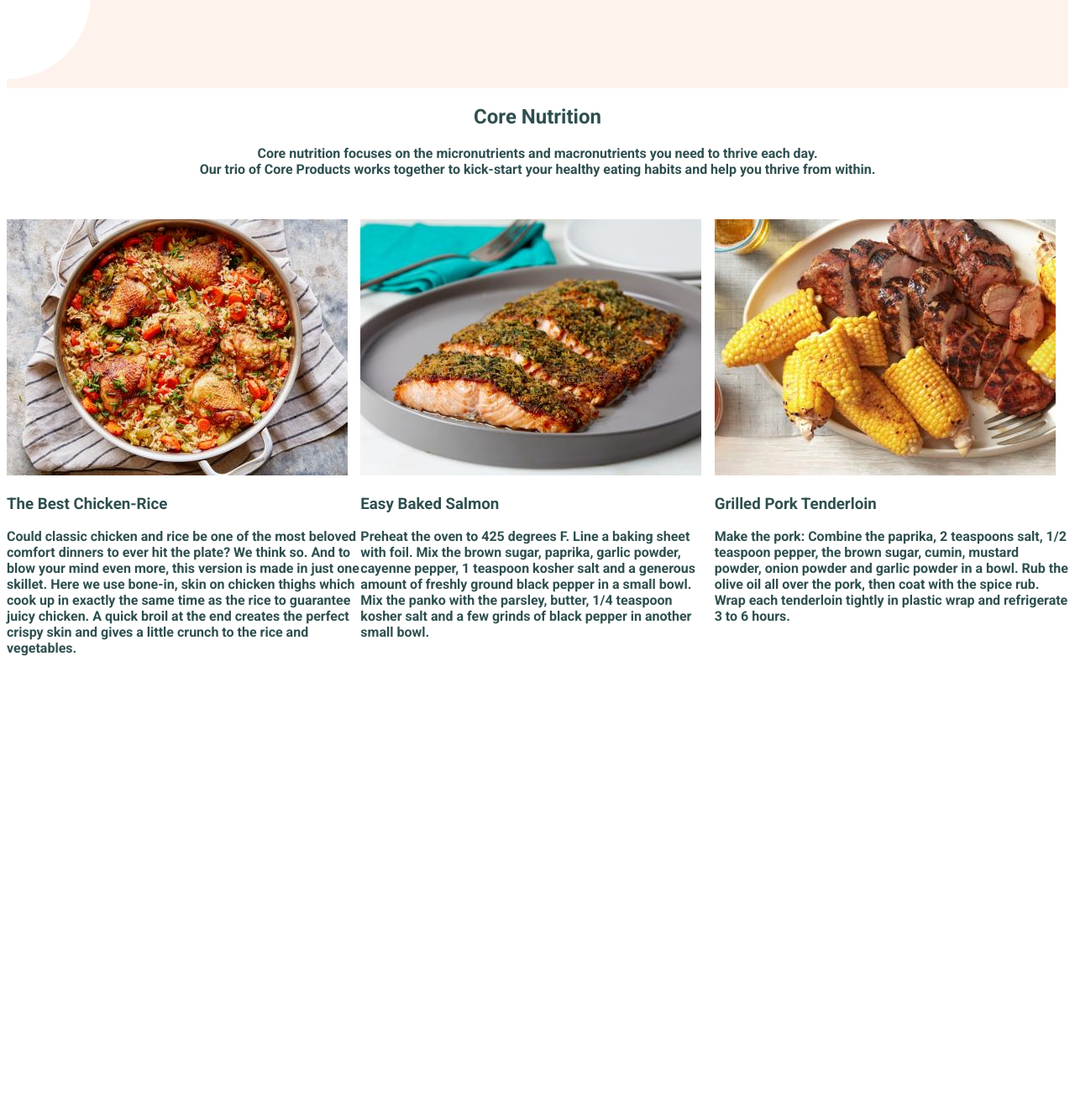
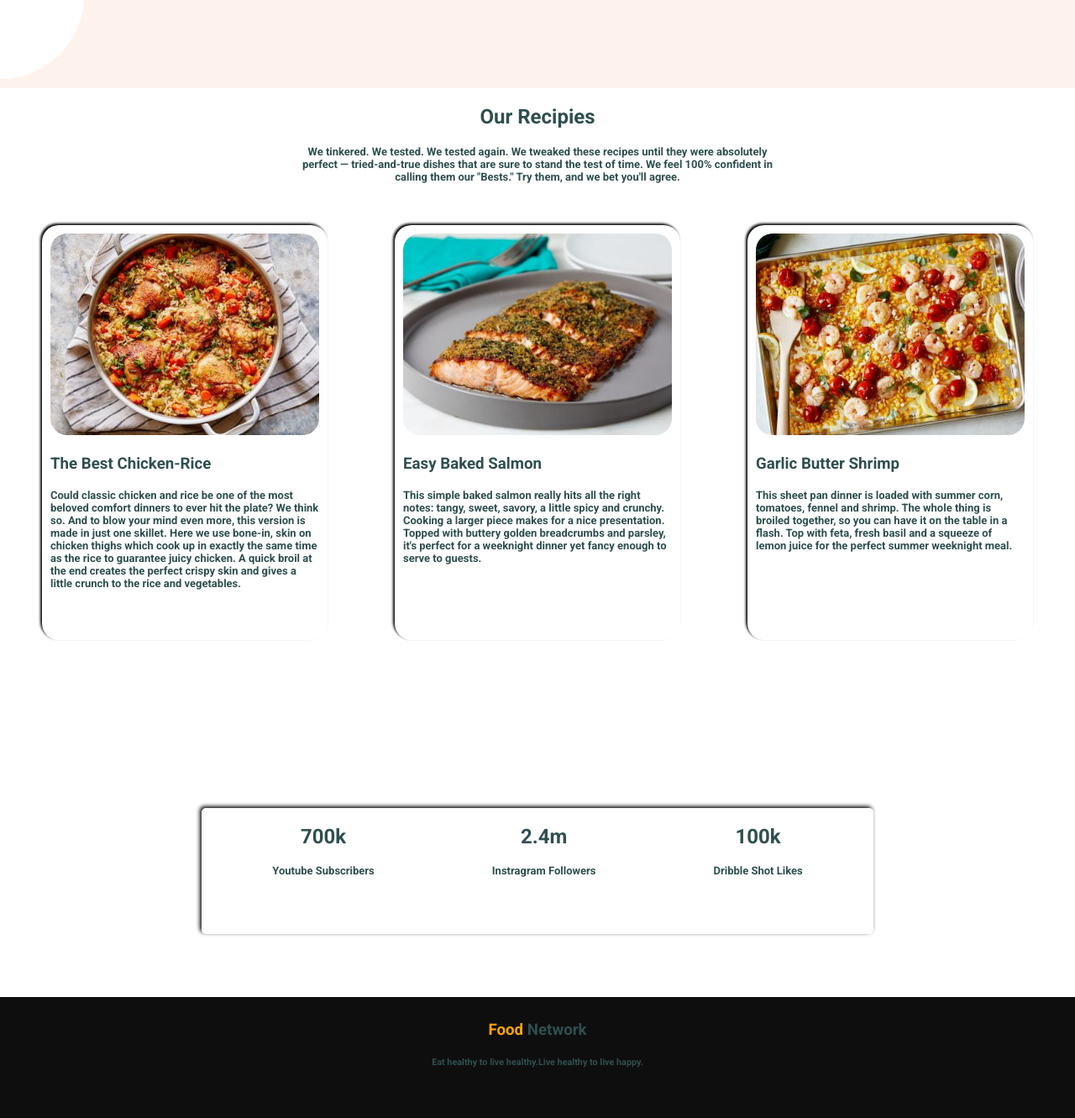
Before and after one commit to ihasanarnob/food-network101, a plain HTML site: page index.html in a window 1280 px wide. Shown: the part 1020-2351 px from the top of the page at 84% size. Before the commit the page ends 1859 px from the top, so only its background shows below. Drawn offline with Linux system fonts and the light colour scheme.

Commit message:
assignment complete

```diff
--- a/index.html
+++ b/index.html
@@ -40,18 +40,18 @@
         </div>
     </section>
     <section class="third-part">
-        <h2 class="center">Core Nutrition</h2>
-        <p class="center">Core nutrition focuses on the micronutrients and macronutrients you need to thrive each day.
-            <br> Our trio of Core Products works together to kick-start your healthy eating habits and help you thrive
-            from within.
+        <h2 class="center">Our Recipies</h2>
+        <p class="center">We tinkered. We tested. We tested again. We tweaked these recipes until they were absolutely
+            <br> perfect — tried-and-true dishes that are sure to stand the test of time. We feel 100% confident in <br>
+            calling them our "Bests." Try them, and we bet you'll agree.
         </p>
 
         <div class="flex-container">
-            <div class="recipe-one">
-                <div class="chicken">
+            <div class="recipe-one box">
+                <div class="image">
                     <img src="images/pics/chiken-rice.jpeg" alt="">
                 </div>
-                <div class="chicken">
+                <div>
                     <h3>The Best Chicken-Rice</h3>
                     <p>
                         Could classic chicken and rice be one of the most beloved comfort dinners to ever hit the plate?
@@ -63,31 +63,30 @@
 
                 </div>
             </div>
-            <div class="recipe-two">
-                <div class="salmon">
+            <div class="recipe-two box">
+                <div class="image">
                     <img src="images/pics/slmon.jpeg" alt="">
                 </div>
-                <div class="salmon">
+                <div>
                     <h3>Easy Baked Salmon</h3>
                     <p>
-                        Preheat the oven to 425 degrees F. Line a baking sheet with foil. Mix the brown sugar, paprika,
-                        garlic powder, cayenne pepper, 1 teaspoon kosher salt and a generous amount of freshly ground
-                        black pepper in a small bowl. Mix the panko with the parsley, butter, 1/4 teaspoon kosher salt
-                        and a few grinds of black pepper in another small bowl.
+                        This simple baked salmon really hits all the right notes: tangy, sweet, savory, a little spicy
+                        and crunchy. Cooking a larger piece makes for a nice presentation. Topped with buttery golden
+                        breadcrumbs and parsley, it's perfect for a weeknight dinner yet fancy enough to serve to
+                        guests.
                     </p>
                 </div>
             </div>
-            <div class="recipe-three">
-                <div class="pork">
-                    <img src="images/pics/grilled-pork.jpeg" alt="">
+            <div class="recipe-three box">
+                <div class="image">
+                    <img src="images/pics/shrimp.jpeg" alt="">
                 </div>
-                <div class="pork">
-                    <h3>Grilled Pork Tenderloin</h3>
+                <div>
+                    <h3>Garlic Butter Shrimp </h3>
                     <p>
-                        Make the pork: Combine the paprika, 2 teaspoons salt, 1/2 teaspoon pepper, the brown sugar,
-                        cumin, mustard powder, onion powder and garlic powder in a bowl. Rub the olive oil all over
-                        the pork, then coat with the spice rub. Wrap each tenderloin tightly in plastic wrap and
-                        refrigerate 3 to 6 hours.
+                        This sheet pan dinner is loaded with summer corn, tomatoes, fennel and shrimp. The whole thing
+                        is broiled together, so you can have it on the table in a flash. Top with feta, fresh basil and
+                        a squeeze of lemon juice for the perfect summer weeknight meal.
                     </p>
                 </div>
 
@@ -98,7 +97,27 @@
         </div>
 
     </section>
+    <div class="reach">
+        <div class="split">
+            <h2>700k</h2>
+            <p>Youtube Subscribers</p>
+        </div>
+        <div class="split">
+            <h2>2.4m</h2>
+            <p>Instragram Followers</p>
+        </div>
+        <div class="split">
+            <h2>100k</h2>
+            <p>Dribble Shot Likes</p>
+        </div>
 
+    </div>
+    <div class="footer">
+        <h3> <span class="orange">Food</span> Network</h3>
+        <p>
+            <small>Eat healthy to live healthy.Live healthy to live happy.</small>
+        </p>
+    </div>
 </body>
 
 </html>
--- a/style.css
+++ b/style.css
@@ -1,9 +1,13 @@
 body{
     font-family: 'Roboto', sans-serif;
     color: darkslategrey;
+    margin: 0%;
 }
 h1{
     font-size: 45px;
+}
+p{
+    font-size: 13px;
 }
 
 .orange{
@@ -43,6 +47,7 @@ p{
 }
 .flex-container{
     display: flex;
+    padding-bottom: 50px;
 }
 .recipe-one{
     width: 50%;
@@ -53,3 +58,41 @@ p{
 .recipe-three{
     width: 50%;
 }
+.box{
+    width: 25%;
+    border-radius: 20px;
+    box-shadow: -2px -2px 3px black;
+    margin-left: 50px;
+    margin-right: 30px;
+    padding: 10px;
+    margin-bottom: 150px;
+}
+.image img{
+    max-width: 100%;
+    border-radius: 20px;
+}
+.reach{
+    background-color: white;
+    height: 150px;
+    width: 800px;
+    text-align: center;
+    display: flex;
+    justify-content: center;
+    margin: 0 auto;
+    box-shadow: -2px -2px 5px black;
+    border-radius: 5px;
+    margin-bottom: 75px;
+
+}
+.split{
+    padding-left: 70px;
+    padding-right: 70px;
+}
+.footer{
+    text-align: center;
+    background-color: rgb(15, 14, 14);
+    border-bottom-color: black;
+    margin-bottom: 0%;
+    padding-top: 10px;
+    padding-bottom: 10px;
+}
```
Also changed, not shown: images/pics/grilled-pork.jpeg (deleted), images/pics/shrimp.jpeg (added).
